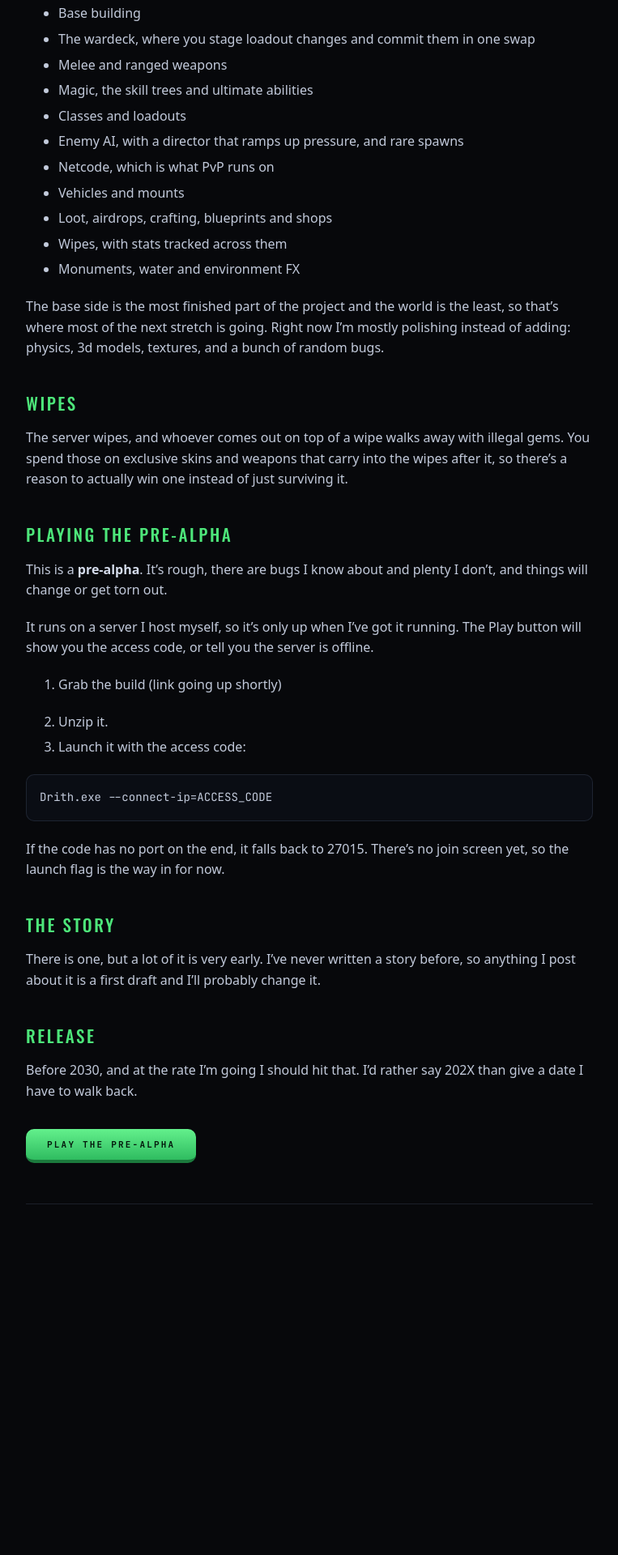
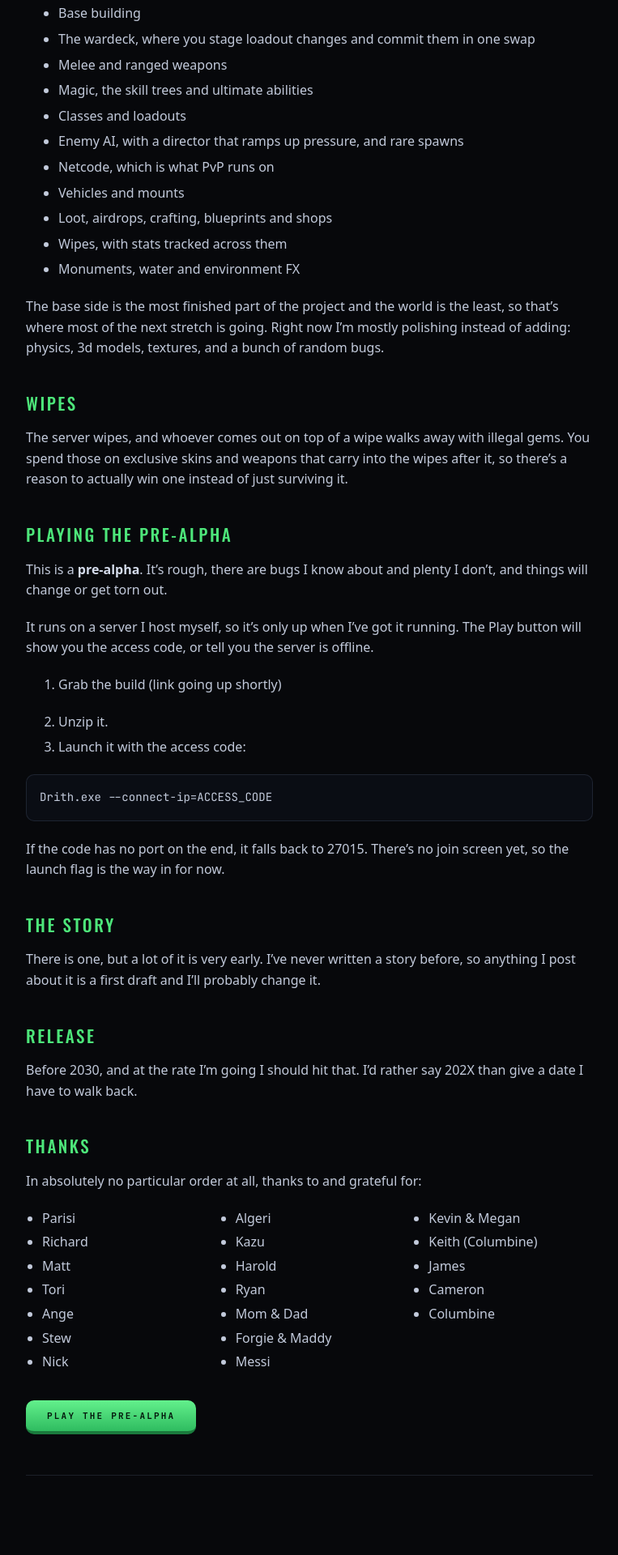
Before and after one commit to WhitleyStriber/drith.github.io, a Jekyll site: the page built from _posts/2026-08-01-drith-an-introduction.md, in a window 1280 px wide. Shown: the part 1261-3181 px from the top of the page at 81% size, without its empty margins (258-1021 px from the left). Built offline with Jekyll 4.4.1, drawn with Linux system fonts in a browser that asks for light colours; before the commit the page ends 2846 px from its top, so only the background shows below that.

Commit message:
Devlog: add a thanks list
19 names in the order given, no reordering. Written as an explicit HTML
list rather than a kramdown IAL so the class is guaranteed to apply and
can't render as literal text. Flows into 2-3 columns so it doesn't run
down the page.

```diff
--- a/_posts/2026-08-01-drith-an-introduction.md
+++ b/_posts/2026-08-01-drith-an-introduction.md
@@ -102,3 +102,29 @@ so anything I post about it is a first draft and I'll probably change it.
 
 Before 2030, and at the rate I'm going I should hit that. I'd rather say 202X
 than give a date I have to walk back.
+
+## Thanks
+
+In absolutely no particular order at all, thanks to and grateful for:
+
+<ul class="thanks">
+  <li>Parisi</li>
+  <li>Richard</li>
+  <li>Matt</li>
+  <li>Tori</li>
+  <li>Ange</li>
+  <li>Stew</li>
+  <li>Nick</li>
+  <li>Algeri</li>
+  <li>Kazu</li>
+  <li>Harold</li>
+  <li>Ryan</li>
+  <li>Mom &amp; Dad</li>
+  <li>Forgie &amp; Maddy</li>
+  <li>Messi</li>
+  <li>Kevin &amp; Megan</li>
+  <li>Keith (Columbine)</li>
+  <li>James</li>
+  <li>Cameron</li>
+  <li>Columbine</li>
+</ul>
--- a/assets/css/wardeck.css
+++ b/assets/css/wardeck.css
@@ -307,6 +307,15 @@ a:hover { text-decoration: underline; text-underline-offset: 3px; }
   margin: 28px 0 10px;
 }
 .prose li { margin-bottom: 6px; }
+
+/* Credits list — flows into columns so 15 names don't run down the page. */
+.prose ul.thanks {
+  columns: 2;
+  column-gap: 36px;
+  padding-left: 20px;
+}
+.prose ul.thanks li { break-inside: avoid; margin-bottom: 4px; }
+@media (min-width: 620px) { .prose ul.thanks { columns: 3; } }
 .prose strong { color: var(--txt); }
 .prose blockquote {
   margin: 24px 0;
```
